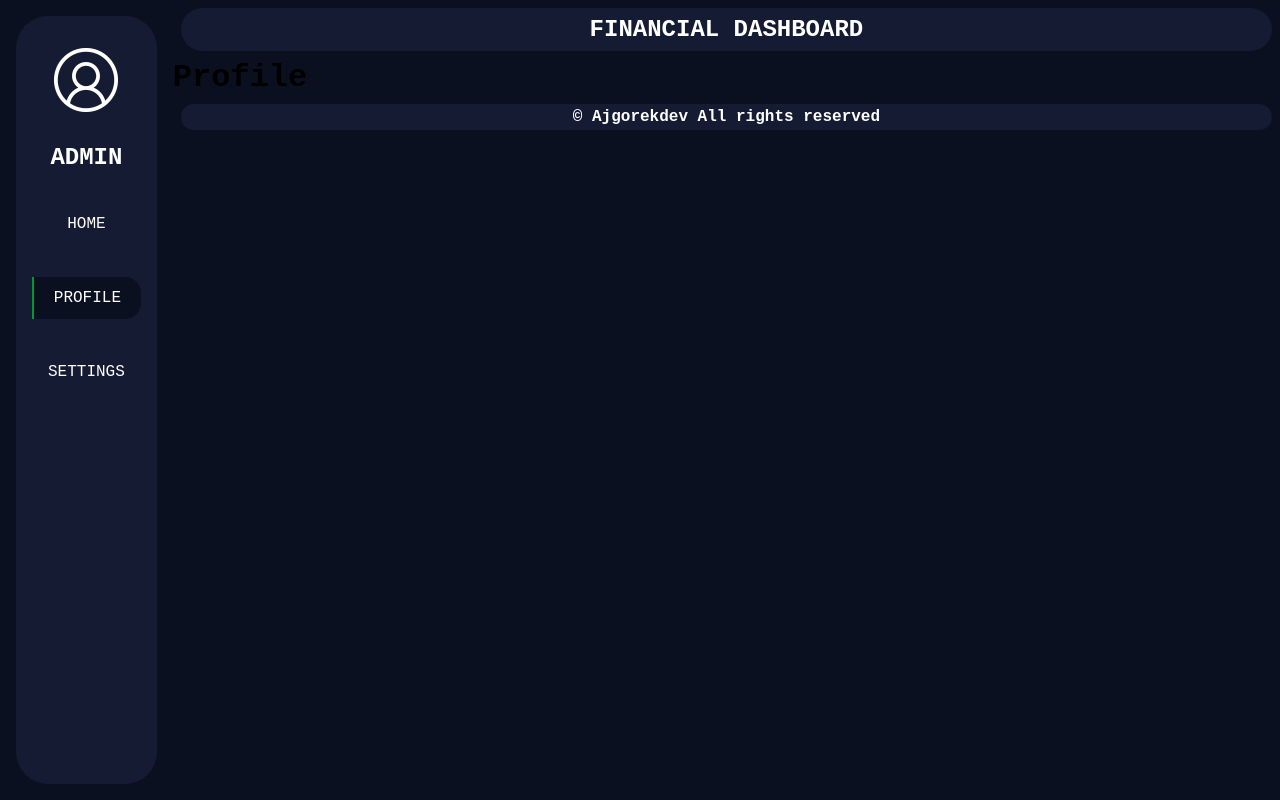
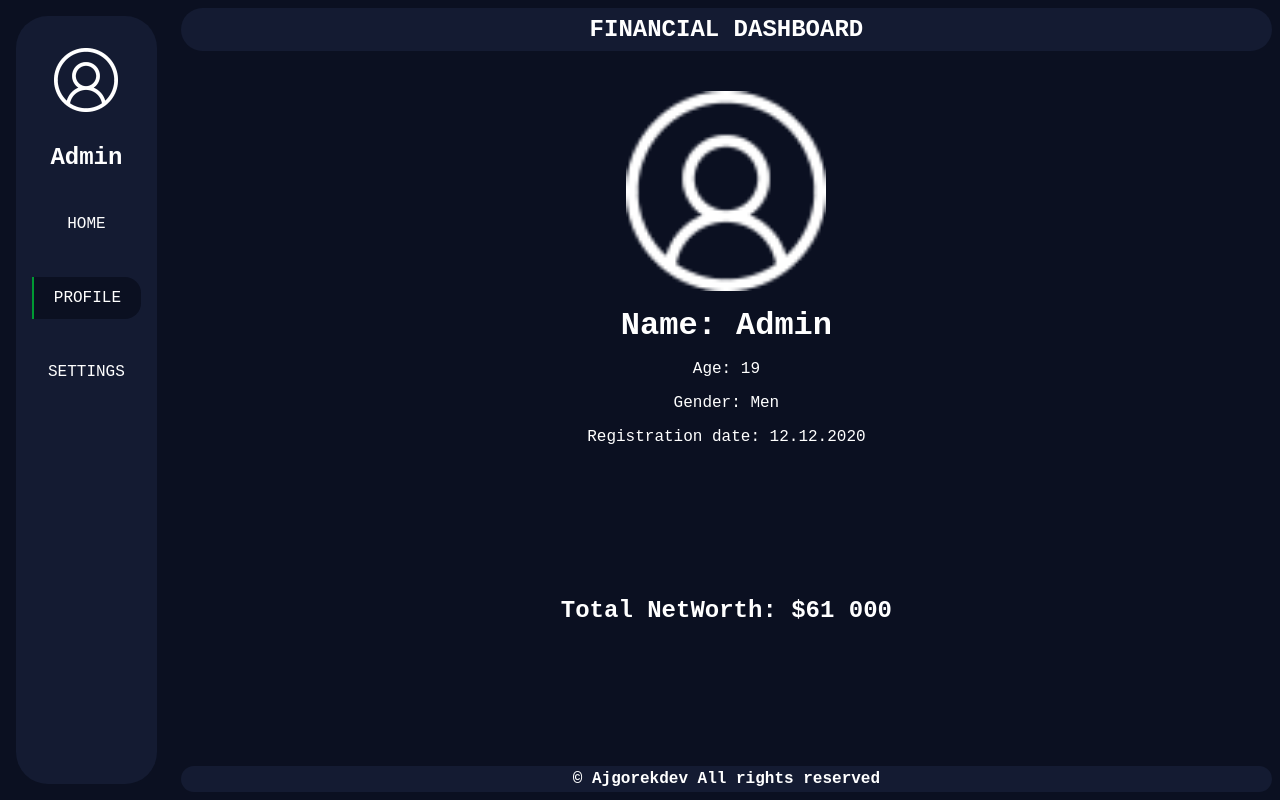
Before and after one commit to Ajgorek04/Financial-Dashboard_NEXTJS, a Next.js app: page /profile in a window 1280 px wide. Built offline with nearby package versions, Linux system fonts and the light colour scheme.

Commit message:
adding profile panel

```diff
--- /dev/null
+++ b/src/app/components/ProfilePage/ProfilePage.jsx
@@ -0,0 +1,24 @@
+import styles from "./ProfilePage.module.css";
+import USER from "../../../../public/user.png";
+import Image from "next/image";
+import { USERINFO } from "@/app/constants/user";
+import { EXAMPLES } from "@/app/constants/examples";
+
+export function ProfilePage() {
+  const netWorth = EXAMPLES.find(
+    (networth) => networth.listName === "NetWorth"
+  );
+
+  return (
+    <main className={styles.profilePage}>
+      <div className={styles.profile}>
+        <Image src={USER} alt="userLogo" />
+        <h1>Name: {USERINFO.name}</h1>
+        <p>Age: {USERINFO.age}</p>
+        <p>Gender: {USERINFO.gender}</p>
+        <p>Registration date: {USERINFO.registrationDate}</p>
+        <h2>Total NetWorth: {netWorth.value}</h2>
+      </div>
+    </main>
+  );
+}
--- /dev/null
+++ b/src/app/components/ProfilePage/ProfilePage.module.css
@@ -0,0 +1,23 @@
+.profilePage {
+  height: 100%;
+  color: #fff;
+  display: flex;
+}
+
+.profile {
+  width: 100%;
+  display: flex;
+  align-items: center;
+  flex-direction: column;
+  gap: 1rem;
+}
+
+.profile img {
+  margin-top: 2rem;
+  width: 200px;
+  height: 200px;
+}
+
+.profile h2 {
+  margin: auto;
+}
--- a/src/app/components/UserInfo/UserInfo.jsx
+++ b/src/app/components/UserInfo/UserInfo.jsx
@@ -1,6 +1,7 @@
 import styles from "./UserInfo.module.css";
 import Image from "next/image";
 import USER from "../../../../public/user.png";
+import { USERINFO } from "@/app/constants/user";
 
 export function UserInfo() {
   return (
@@ -11,7 +12,7 @@ export function UserInfo() {
         className={styles.userInfoImg}
         priority
       />
-      <h1> ADMIN </h1>
+      <h1> {USERINFO.name} </h1>
     </div>
   );
 }
--- /dev/null
+++ b/src/app/constants/user.js
@@ -0,0 +1,8 @@
+const USERINFO = {
+  name: "Admin",
+  age: "19",
+  gender: "Men",
+  registrationDate: "12.12.2020",
+};
+
+export { USERINFO };
--- a/src/app/profile/page.js
+++ b/src/app/profile/page.js
@@ -1,3 +1,5 @@
+import { ProfilePage } from "../components/ProfilePage/ProfilePage";
+
 export default function Profile() {
-  return <h1> Profile </h1>;
+  return <ProfilePage />;
 }
```
